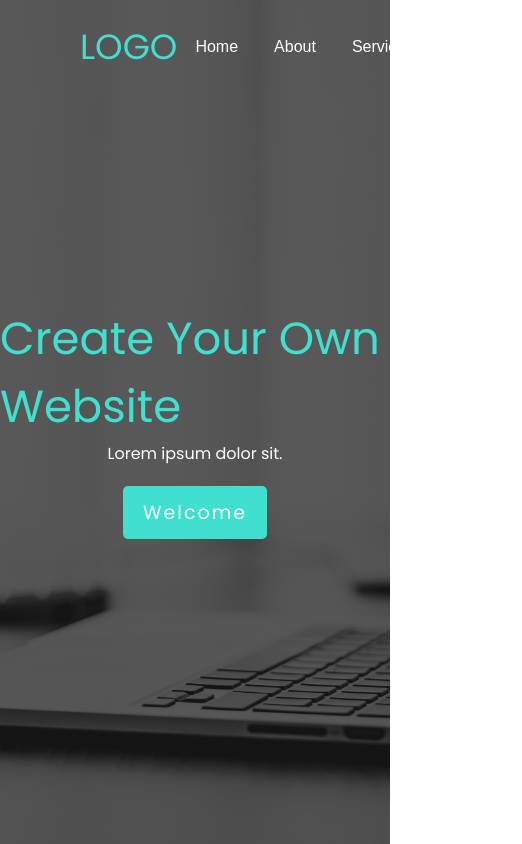
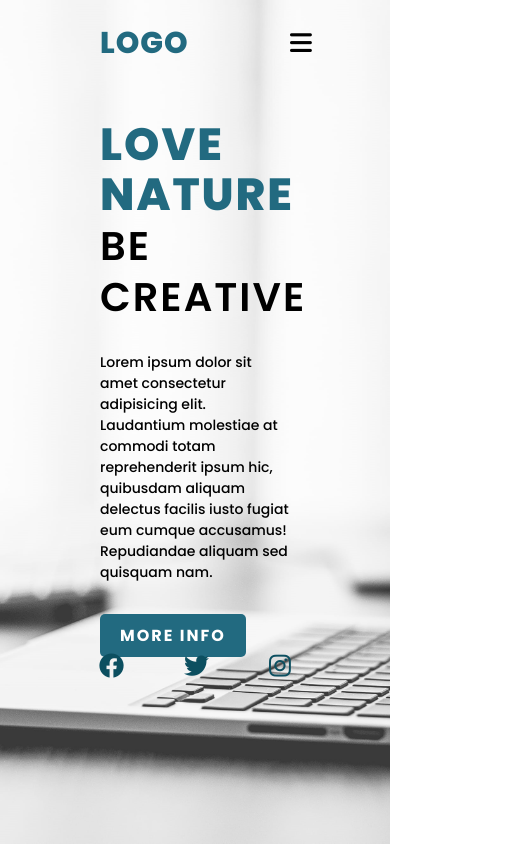
Before and after one commit to Abram137/abram137.github.io, a plain HTML site: page landing/index.html in a window 390 px wide. Shown: the whole page, 522 px wide, since content can reach past the window. Drawn offline with Linux system fonts and the light colour scheme.

Commit message:
modified

```diff
--- a/landing/index.html
+++ b/landing/index.html
@@ -1,30 +1,41 @@
 <!DOCTYPE html>
-<html>
+<html lang="eng" dir="ltr">
   <head>
-    <title>Landing page</title>
     <meta charset="utf-8">
     <meta name="viewport" content="width=device-width, initial-scale=1.0">
-    <link rel="stylesheet" type="text/css" href="style.css">
+    <title>landing page</title>
+    <link rel="stylesheet" href="style.css">
+    <link rel="stylesheet" href="https://cdnjs.cloudflare.com/ajax/libs/font-awesome/6.4.2/css/all.min.css">
   </head>
   <body>
 
-    <div class="container">
-      <div class="row">
-        <nav class="navbar">
-          <h1>Logo</h1>
-          <ul>
-            <li><a href="#">Home</a></li>
-            <li><a href="#">About</a></li>
-            <li><a href="#">Services</a></li>
-            <li><a href="#">Contact</a></li>
-          </ul>
-        </nav>
-        <div class="content">
-          <h1>Create Your Own Website</h1>
-          <p>Lorem ipsum dolor sit.</p>
-          <a href="">Welcome</a>
+    <section>
+      <input type="checkbox" id="check">
+      <header>
+        <h2><a href="#" class="logo">LOGO</a></h2>
+        <div class="navigation">
+          <a href="#">Home</a>
+          <a href="#">About</a>
+          <a href="#">Services</a>
+          <a href="#">Contact</a>
+        </div>
+        <label for="check">
+          <i class="fas fa-bars menu-btn"></i>
+          <i class="fas fa-times close-btn"></i>
+        </label>
+      </header>
+      <div class="content">
+        <div  class="info">
+          <h2>Love Nature <br><span>Be Creative</span></h2>
+          <p>Lorem ipsum dolor sit amet consectetur adipisicing elit. Laudantium molestiae at commodi totam reprehenderit ipsum hic, quibusdam aliquam delectus facilis iusto fugiat eum cumque accusamus! Repudiandae aliquam sed quisquam nam.</p>
+          <a href="#" class="info-btn">More Info</a>
+        </div>
+        <div class="media-icons">
+          <a href="#"><i class="fa-brands fa-facebook"></i></a>
+          <a href="#"><i class="fa-brands fa-twitter"></i></a>
+          <a href="#"><i class="fa-brands fa-instagram"></i></a>
         </div>
       </div>
-    </div>
+    </section>
   </body>
 </html>
--- a/landing/style.css
+++ b/landing/style.css
@@ -1,91 +1,193 @@
-@import url('https://fonts.googleapis.com/css2?family=Poppins:wght@100;200;300;400;600;800;900&display=swap');
+@import url('https://fonts.googleapis.com/css2?family=Poppins:wght@300;400;500;600;700;800;900&display=swap');
 *{
   margin: 0;
   padding: 0;
   box-sizing: border-box;
   font-family: 'Poppins', sans-serif;
 }
-.container{
+section{
+  position: relative;
   width: 100%;
   min-height: 100vh;
-  background-image: linear-gradient(rgba(0,0,0,0.65), rgba(0,0,0,0.65)), url(images/fine.jpg);
-  background-repeat: no-repeat;
+  display: flex;
+  flex-direction: column;
+  justify-content: flex-start;
+  background: url(wow.jpg)no-repeat;
+  background-size: cover;
   background-position: center;
-  background-size: cover;
 }
-.row{
+header{
+  position: relative;
+  top: 0;
   width: 100%;
-  padding: 0 80px;
-}
-.navbar{
-  width: 100%;
+  padding: 30px 100px;
   display: flex;
   justify-content: space-between;
   align-items: center;
-  padding: 10px 0px;
+}
+header .logo{
   position: relative;
-  z-index: 1;
+  color: #226A80;
+  font-size: 30px;
+  text-decoration: none;
+  font-weight: 800;
+  letter-spacing: 1px;
 }
-.navbar ul{
+header .navigation a{
+  color: #fff;
+  background: #226A80;
+  text-decoration: none;
+  font-weight: 500;
+  letter-spacing: 1px;
+  padding: 2px 15px;
+  border-radius: 20px;
+  transition: 0.3s;
+  transition-property: background;
+}
+header .navigation a:not(:last-child){
+  margin-right: 30px;
+}
+header .navigation a:hover{
+  background: #fff;
+  color: #226A80;
+}
+.content{
+  max-width: 650px;
+  margin: 60px 100px;
+}
+.content .info h2{
+  color: #226A80;
+  font-size: 55px;
+  text-transform: uppercase;
+  font-weight: 800;
+  letter-spacing: 2px;
+  line-height: 60px;
+  margin-bottom: 30px;
+}
+.content .info h2 span{
+  color: #000;
+  font-size: 50px;
+  font-weight: 600;
+}
+.content .info p{
+  font-size: 20px;
+  font-weight: 500;
+  margin-bottom: 40px;
+}
+.content .info-btn{
+  color: #fff;
+  background: #226A80;
+  text-decoration: none;
+  text-transform: uppercase;
+  font-weight: 700;
+  letter-spacing: 2px;
+  padding: 10px 20px;
+  border-radius: 5px;
+}
+.content .info-btn:hover{
+  background: #0c4f60;
+}
+.media-icons{
   display: flex;
   justify-content: center;
   align-items: center;
-  margin-top: 10px;
+  margin: auto;
 }
-.navbar ul li{
-  list-style: none;
+.media-icons a{
+  position: relative;
+  color: #0c4f60;
+  font-size: 25px;
+  transition: 0.3s;
+  transition-property: transform;
 }
-.navbar ul li a{
-  padding: 10px 18px;
-  border-radius: 5px;
-  font-family: sans-serif;
-  font-size: 16px;
-  color: #fff;
-  text-decoration: none;
+.media-icons a:not(:last-child){
+  margin-right: 60px;
 }
-.navbar ul li a:hover{
-  background-color: turquoise
+.media-icons a:hover{
+  transform: scale(1.5);
 }
-.navbar h1{
-  color: turquoise;
-  font-size: 35px;
-  font-weight: 500;
-  text-transform: uppercase;
-  margin-top: 10px;
+label{
+  display: none;
 }
-.content{
-  width: 100%;
-  min-height: 100vh;
-  position: absolute;
+#check{
+  z-index: 3;
+  display: none;
+}
+/* responsive styles */
+@media (max-width: 960px){
+  header .navigation{
+    display: none;
+  }
+  label{
+    display: block;
+    font-size: 25px;
+    cursor: pointer;
+    transition: 0.3s;
+    transition-property: color;
+  }
+  label:hover{
+    color: #0c4f60;
+  }
+  label .close-btn{
+    display: none;
+  }
+  #check:checked ~ header .navigation{
+    z-index: 2;
+    position: fixed;
+    background: #226A80;
     top: 0;
+    bottom: 0;
     left: 0;
+    right: 0;
     display: flex;
+    flex-direction: column;
     justify-content: center;
     align-items: center;
-  flex-direction: column;
   }
-.content h1{
+  #check:checked ~ header .navigation a{
+    font-weight: 700;
+    margin-right: 0;
+    margin-bottom: 50px;
+    letter-spacing: 2px;
+  }
+  #check:checked ~ header label .menu-btn{
+    display: none;
+  }
+  #check:checked ~ header label .close-btn{
+    z-index: 2;
+    display: block;
+    position: fixed;
+  }
+  label .menu-btn{
+    position: absolute;
+  }
+  header .logo{
+    position: absolute;
+    bottom: -6px;
+  }
+  .content .info h2{
     font-size: 45px;
-  color: turquoise;
-  font-weight: 400;
+    line-height: 50px;
   }
-.content p{
-  font-size: 16px;
-  color: #fff;
+  .content .info h2 span{
+    font-size: 40px;
+    font-weight: 600;
   }
-.content a{
-  text-decoration: none;
-  margin-top: 20px;
-  font-size: 19px;
-  display: inline-block;
-  letter-spacing: 2px;
-  padding: 12px 20px;
-  background-color: turquoise;
-  border-radius: 5px;
-  color: #fff;
+  .content .info p{
+    font-size: 14px;
   }
-.content a:hover{
-  background-color: #fff;
-  color: turquoise;
+}
 
+@media (ma-width: 560px){
+  .content .info h2{
+    font-size: 35px;
+    line-height: 40px;
   }
+  .content .info h2 span{
+    font-size: 30px;
+    font-weight: 600;
+  }
+  .content .info p{
+    font-size: 14px;
+  }
+}
```
Also changed, not shown: landing/wow.jpg (renamed from landing/images/fine.jpg). Lines whose indentation alone changed are shown as unchanged.
